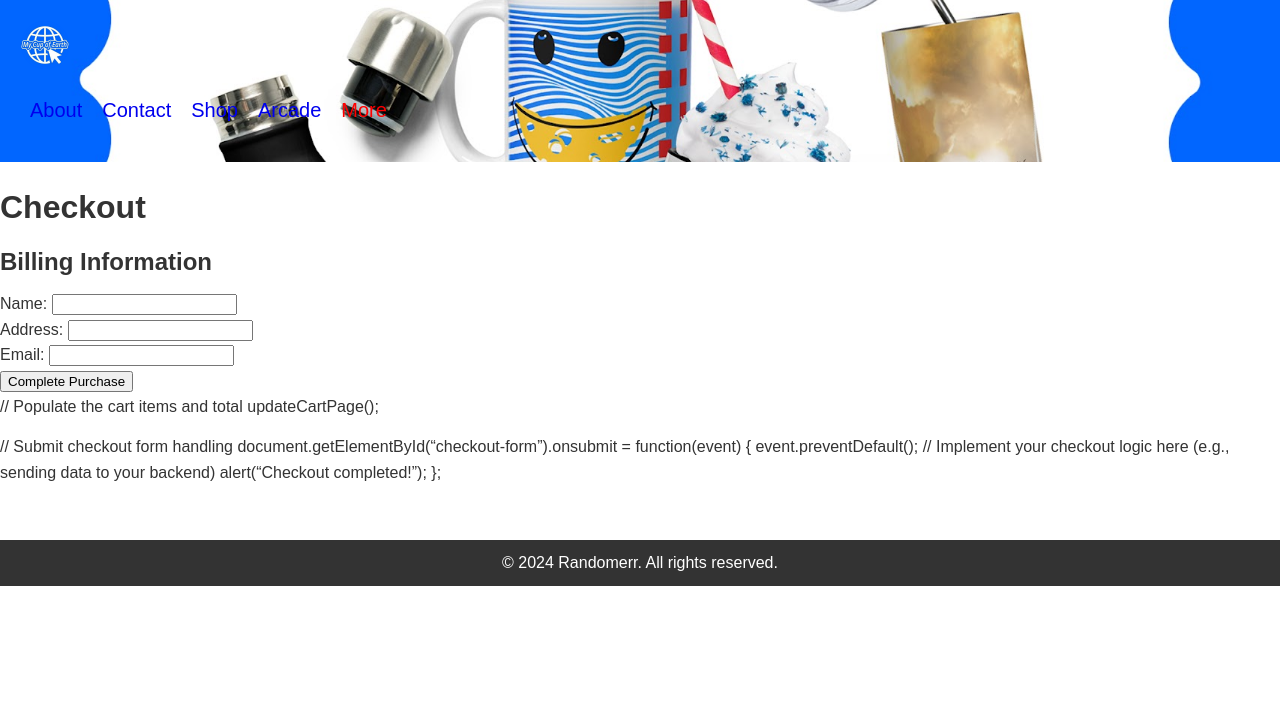
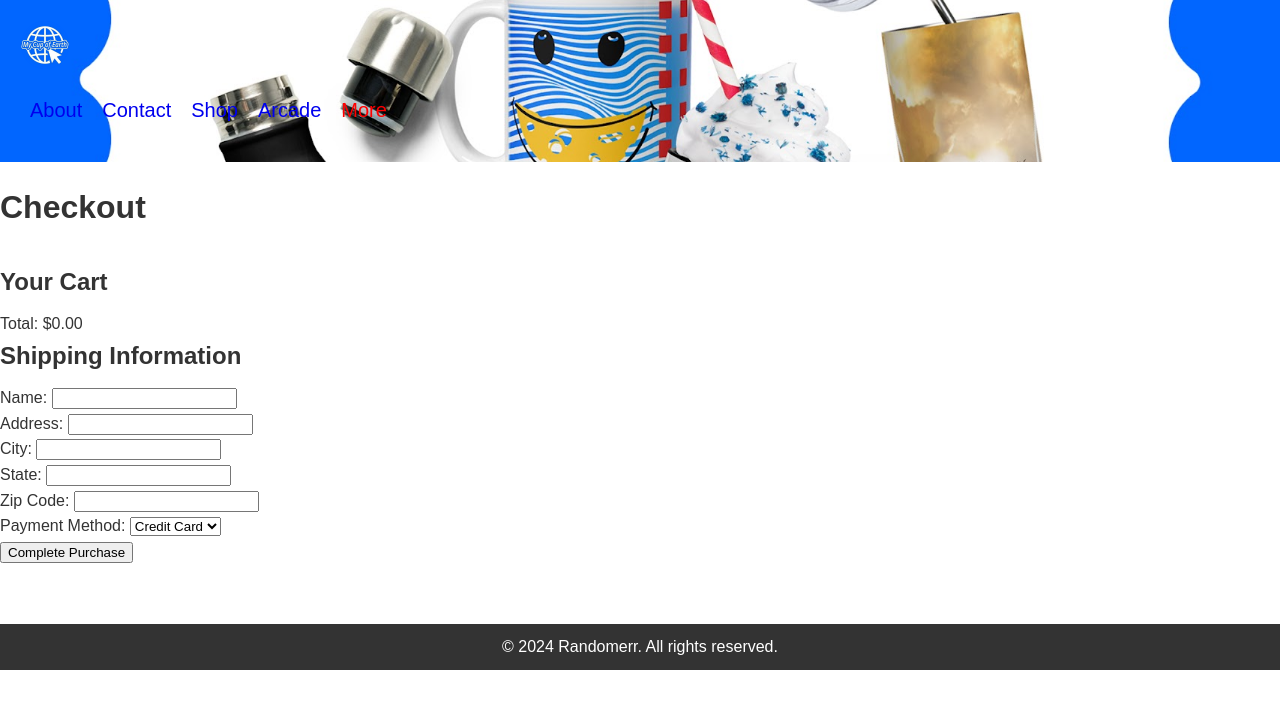
Before and after one commit to m-cochran/Randomerr, a Jekyll site: the page built from checkout.md, in a window 1280 px wide. Shown: the top 709 px of the page. Built offline with Jekyll 4.4.1, drawn with Linux system fonts in a browser that asks for light colours.

Commit message:
Update checkout.md

```diff
--- a/checkout.md
+++ b/checkout.md
@@ -6,33 +6,56 @@ permalink: /checkout/
 
 # Checkout
 
-<div id="cart-items"></div>
-<div id="cart-total"></div>
-
-<!-- Checkout Form -->
-<form id="checkout-form" action="/checkout-success" method="post">
-  <h2>Billing Information</h2>
-  <label for="name">Name:</label>
-  <input type="text" id="name" name="name" required><br>
-
-  <label for="address">Address:</label>
-  <input type="text" id="address" name="address" required><br>
-
-  <label for="email">Email:</label>
-  <input type="email" id="email" name="email" required><br>
-
-  <!-- Add any other necessary fields here -->
-
-  <button type="submit">Complete Purchase</button>
-</form>
 
 
-  // Populate the cart items and total
-  updateCartPage();
 
-  // Submit checkout form handling
-  document.getElementById("checkout-form").onsubmit = function(event) {
-    event.preventDefault();
-    // Implement your checkout logic here (e.g., sending data to your backend)
-    alert("Checkout completed!");
-  };
+  <main class="checkout-container">
+    <section id="cart-summary">
+      <h2>Your Cart</h2>
+      <div id="cart-items">
+        <!-- Cart items will be dynamically populated here -->
+      </div>
+      <div class="checkout-summary">
+        <div id="cart-total">Total: $0.00</div>
+      </div>
+    </section>
+
+    <section id="shipping-info">
+      <h2>Shipping Information</h2>
+      <form id="shipping-form">
+        <div class="form-group">
+          <label for="name">Name:</label>
+          <input type="text" id="name" name="name" required>
+        </div>
+
+        <div class="form-group">
+          <label for="address">Address:</label>
+          <input type="text" id="address" name="address" required>
+        </div>
+
+        <div class="form-group">
+          <label for="city">City:</label>
+          <input type="text" id="city" name="city" required>
+        </div>
+
+        <div class="form-group">
+          <label for="state">State:</label>
+          <input type="text" id="state" name="state" required>
+        </div>
+
+        <div class="form-group">
+          <label for="zip">Zip Code:</label>
+          <input type="text" id="zip" name="zip" required>
+        </div>
+
+        <div class="form-group">
+          <label for="payment">Payment Method:</label>
+          <select id="payment" name="payment" required>
+            <option value="credit-card">Credit Card</option>
+            <option value="paypal">PayPal</option>
+          </select>
+        </div>
+
+        <button type="submit" class="btn-submit">Complete Purchase</button>
+      </form>
+    </section>
```
